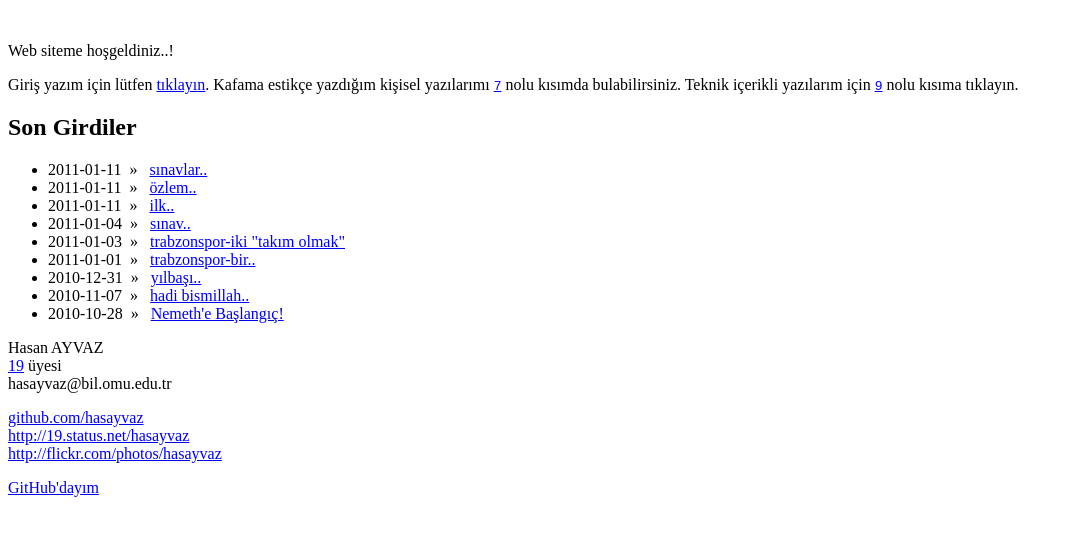
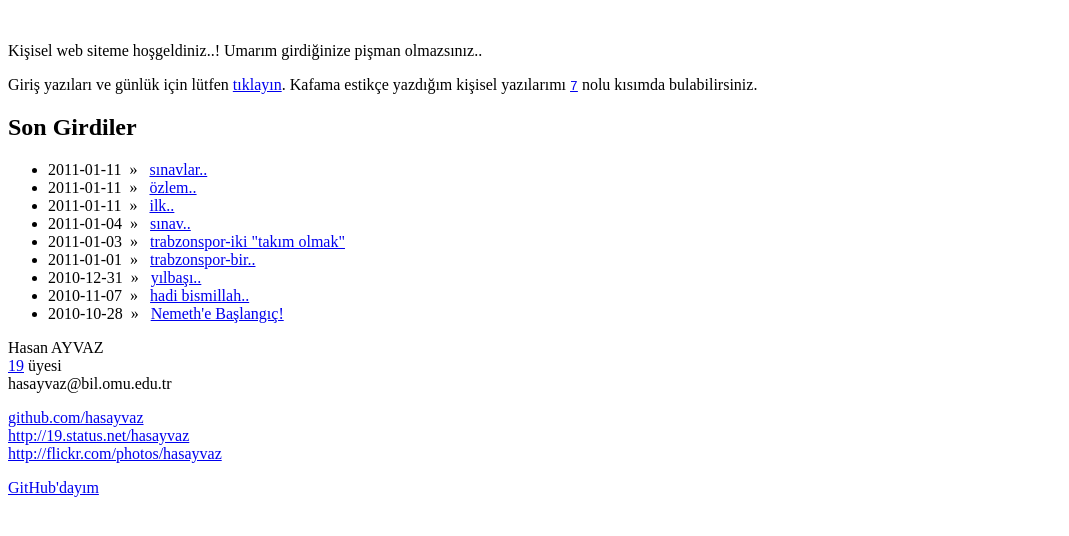
Before and after one commit to hasayvaz/hasayvaz.github.com, a Jekyll site: the page built from index.html, in a window 1280 px wide. Shown: the top 536 px of the page, without its empty margins (0-1069 px from the left). Built offline with Jekyll 4.4.1, drawn with Linux system fonts in a browser that asks for light colours.

Commit message:
güncelle

```diff
--- a/index.html
+++ b/index.html
@@ -5,11 +5,11 @@ title: Hasan Ayvaz
 
 <div id="home">
 
-  <p>Web siteme hoşgeldiniz..!</p>
+  <p>Kişisel web siteme hoşgeldiniz..! Umarım girdiğinize pişman olmazsınız..</p>
 
-  Giriş yazım için lütfen <a href="0/">tıklayın</a>. Kafama estikçe yazdığım
+  Giriş yazıları ve günlük için lütfen <a href="0/">tıklayın</a>. Kafama estikçe yazdığım
   kişisel yazılarımı <a href="7/"><code>7</code></a> nolu kısımda
-  bulabilirsiniz. Teknik içerikli yazılarım için <a href="9/"><code>9</code></a> nolu kısıma tıklayın.</p>
+  bulabilirsiniz.</p>
 
   {% include html/archive %}
 </div>
```
Also changed, not shown: 1 other file.
